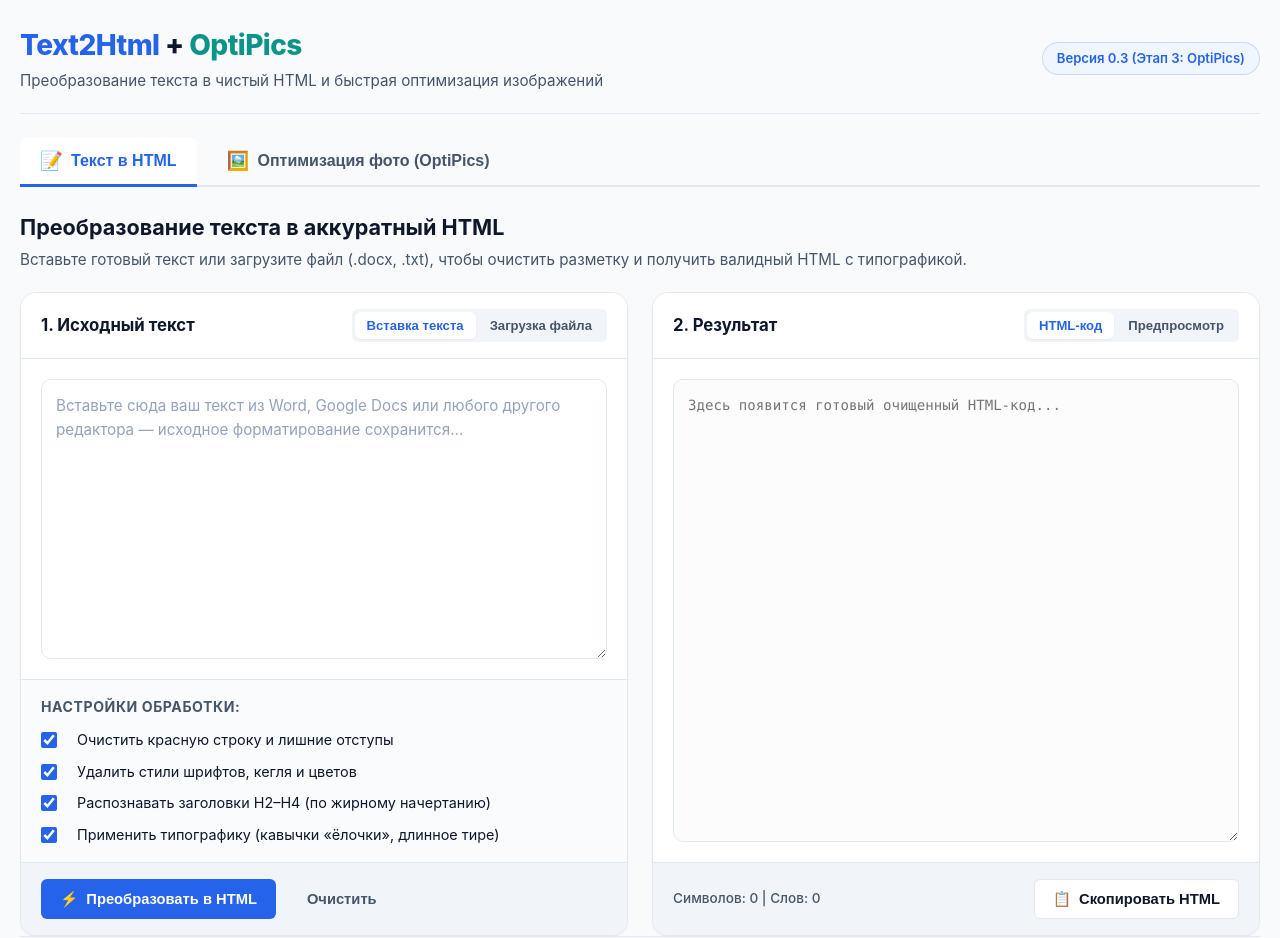
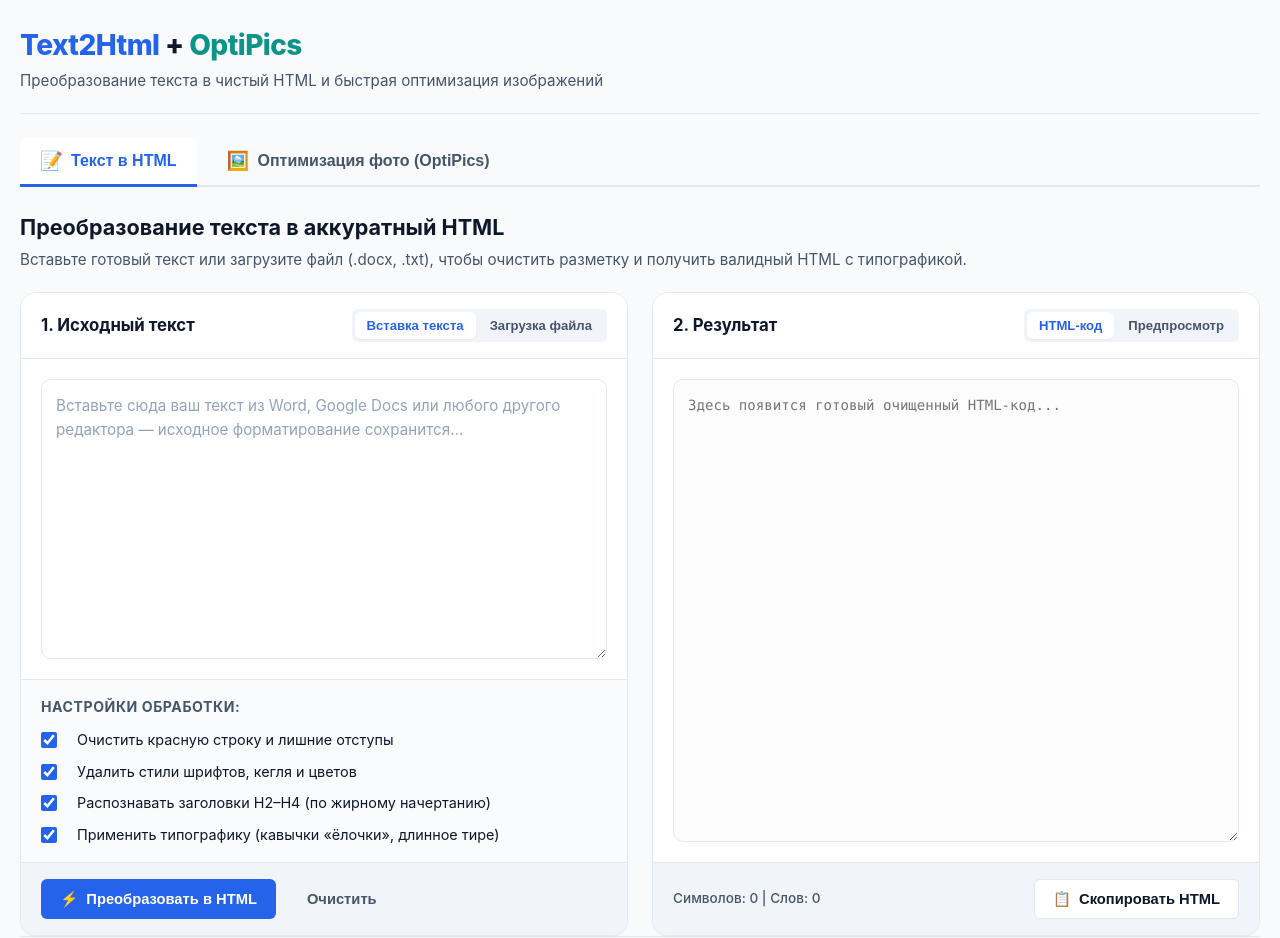
Before and after one commit to stepanlarionov13/1_Text2HtmlOptiPics, a plain HTML site: page index.html in a window 1280 px wide. Shown: the top 938 px of the page. Drawn offline with nearby package versions, Linux system fonts and the light colour scheme.

Commit message:
Update index.html

```diff
--- a/index.html
+++ b/index.html
@@ -14,7 +14,6 @@
         <h1 class="app-title"><span class="brand-accent">Text2Html</span> + <span class="brand-secondary">OptiPics</span></h1>
         <p class="app-subtitle">Преобразование текста в чистый HTML и быстрая оптимизация изображений</p>
       </div>
-      <div class="header-badge">Версия 0.3 (Этап 3: OptiPics)</div>
     </header>
 
     <!-- Навигация: Вкладки -->
```
